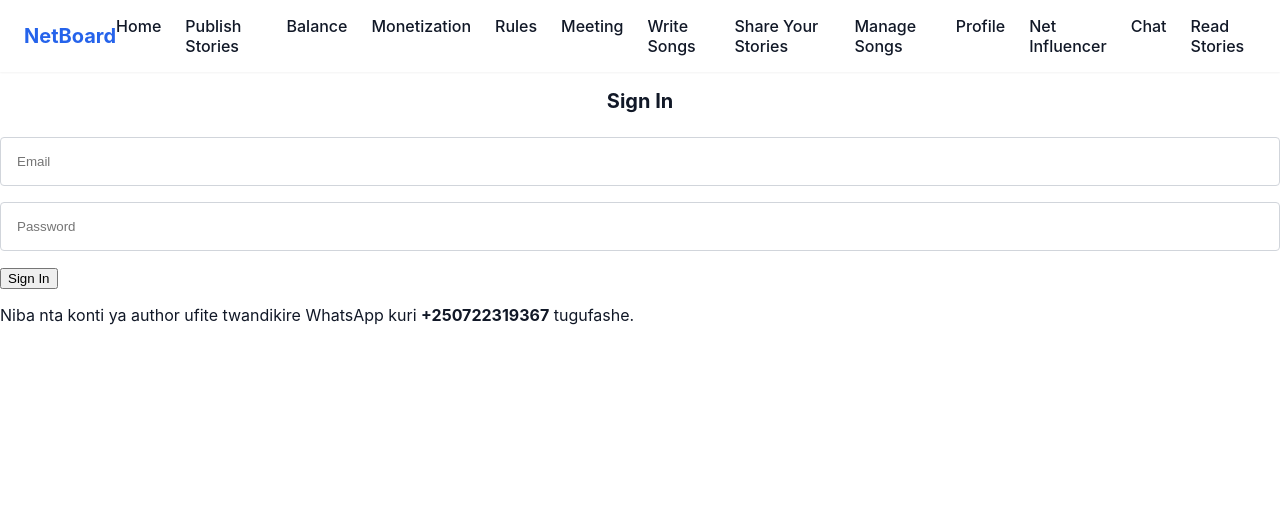
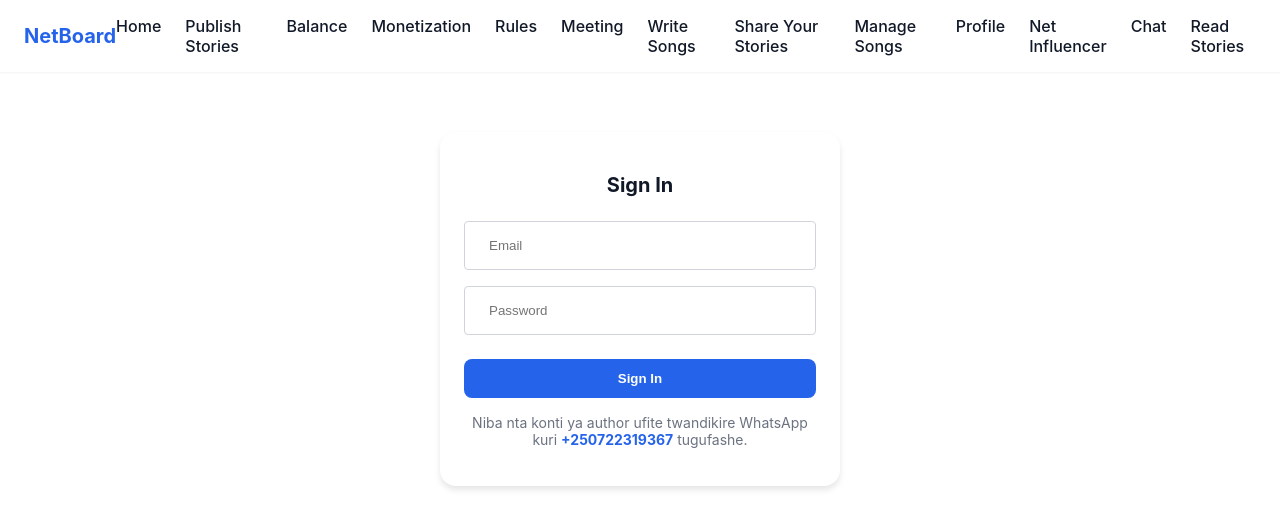
Before and after one commit to Newbhjj2222/admin, a Next.js app: page /login in a window 1280 px wide. Shown: the top 528 px of the page. Built offline with nearby package versions, Linux system fonts and the light colour scheme.

Commit message:
Update login.js

```diff
--- a/src/pages/login.js
+++ b/src/pages/login.js
@@ -19,7 +19,6 @@ const Login = () => {
     e.preventDefault();
     setMessage("");
 
-    // 🔐 Only allow specific email
     if (email !== "newtalents403@gmail.com") {
       setMessage("Email ntiyemewe!");
       return;
@@ -55,7 +54,6 @@ const Login = () => {
       } else {
         setMessage("Nta document 'data' ibonetse muri Firestore.");
       }
-
     } catch (error) {
       setMessage("Injira ntibishobotse: " + error.message);
     }
@@ -64,13 +62,13 @@ const Login = () => {
   return (
     <>
       <Net />
-      <div className={styles.loginContainer}>
+      <div className={styles.container}>
         <h2 className={styles.loginTitle}>Sign In</h2>
-
-        <form className={styles.loginForm} onSubmit={handleLogin}>
-          {message && <div className={styles.message}>{message}</div>}
+        <form onSubmit={handleLogin}>
+          {message && <div className={styles.messageDiv}>{message}</div>}
 
           <div className={styles.inputGroup}>
+            <i className={styles.inputIcon + " fas fa-envelope"}></i>
             <input
               type="email"
               placeholder="Email"
@@ -81,6 +79,7 @@ const Login = () => {
           </div>
 
           <div className={styles.inputGroup}>
+            <i className={styles.inputIcon + " fas fa-lock"}></i>
             <input
               type="password"
               placeholder="Password"
@@ -90,12 +89,12 @@ const Login = () => {
             />
           </div>
 
-          <button type="submit" className={styles.submitBtn}>
+          <button type="submit" className={styles.btn}>
             Sign In
           </button>
         </form>
 
-        <p className={styles.registerText}>
+        <p className={styles.registerLink}>
           Niba nta konti ya author ufite twandikire WhatsApp kuri{" "}
           <strong>+250722319367</strong> tugufashe.
         </p>
```
